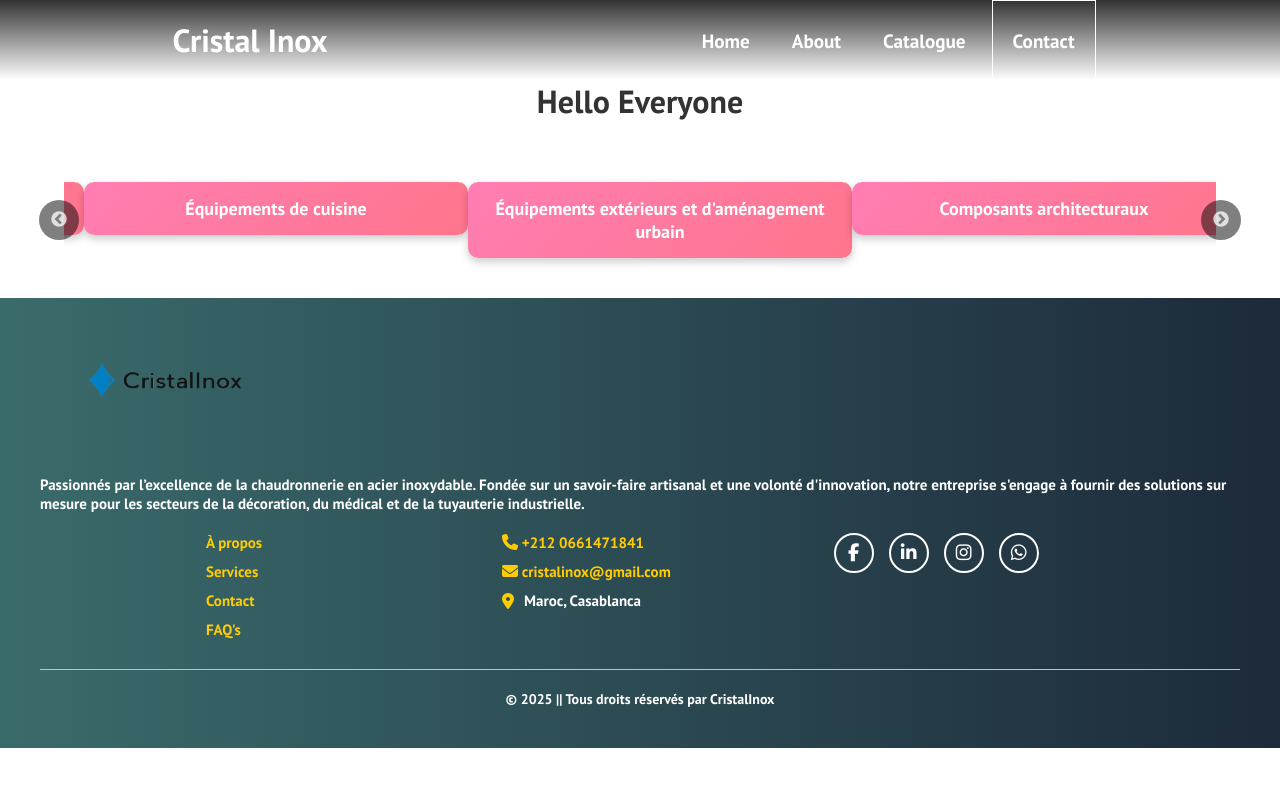
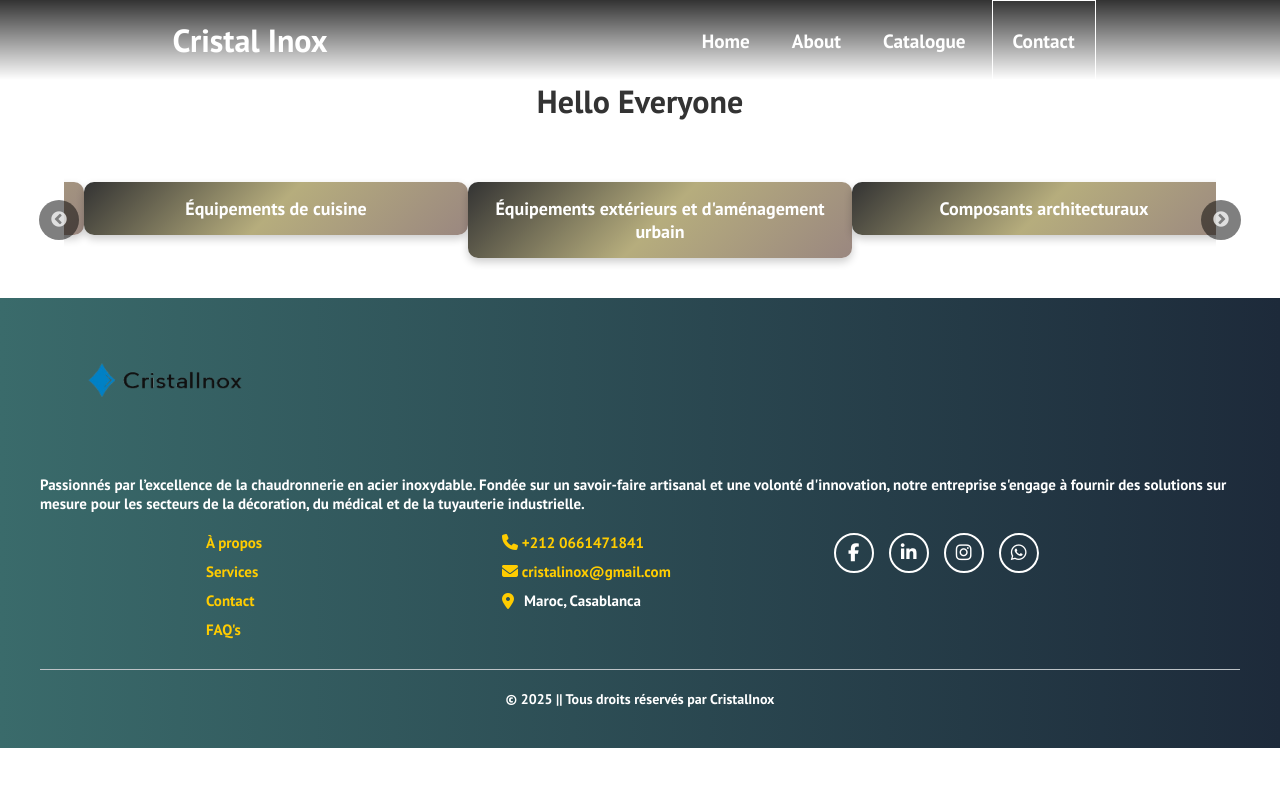
Before and after one commit to Youssefassad0/cristalinox3version, a React (Create React App) app: page /catalogue in a window 1280 px wide. Shown: the top 786 px of the page. Built offline with nearby package versions, Linux system fonts and the light colour scheme; the HTML template or start-up script is replaced by a standard one; a web font is replaced by a local one.

Commit message:
ajouter links

```diff
--- a/src/Categorie.js
+++ b/src/Categorie.js
@@ -1,12 +1,12 @@
-const categories=[
-    "Mobilier et Décoration intérieure ",
-    "Menuiserie ",
-    "Équipements de cuisine",
-    "Équipements extérieurs et d'aménagement urbain ",
-    "Composants architecturaux ",
-    "Équipements sanitaires et industriels",
-    "Transport et véhicules ",
-    "Instruments et équipements spécialisés ",
-]
+const categories = [
+    { nom: "Mobilier et Décoration intérieure", link: "MDI" },
+    { nom: "Menuiserie", link: "Menuiserie" },
+    { nom: "Équipements de cuisine", link: "EDC" },
+    { nom: "Équipements extérieurs et d'aménagement urbain", link: "EEAU" },
+    { nom: "Composants architecturaux", link: "CA" },
+    { nom: "Équipements sanitaires et industriels", link: "ESI" },
+    { nom: "Transport et véhicules", link: "T&V" },
+    { nom: "Instruments et équipements spécialisés", link: "IES" }
+  ];
 
-export default categories ;
+  export default categories;
--- a/src/components/Catalogue/Page.jsx
+++ b/src/components/Catalogue/Page.jsx
@@ -6,6 +6,7 @@
     <div>
       <h1>Hello Everyone</h1>
       <CategorySlider />
+
     </div>
   );
 }
--- a/src/components/Catalogue/Slider.css
+++ b/src/components/Catalogue/Slider.css
@@ -7,16 +7,17 @@
 
   .slide-item {
     padding: 15px 20px;
-    background: linear-gradient(135deg, #ff7eb3, #ff758c);
+    background: linear-gradient(135deg, #333333, #b6ad7d,#9a8780);
     border-radius: 10px;
     text-align: center;
     font-size: 18px;
     font-weight: bold;
-    color: white;
+    color: #fff;
     margin: 20px;
     box-shadow: 0px 4px 8px rgba(0, 0, 0, 0.2);
     transition: transform 0.3s ease, box-shadow 0.3s ease;
     cursor: pointer;
+    text-decoration: none;
   }
 
   .slide-item:hover {
--- a/src/components/Catalogue/Slider.jsx
+++ b/src/components/Catalogue/Slider.jsx
@@ -4,6 +4,7 @@
 import "slick-carousel/slick/slick.css";
 import "slick-carousel/slick/slick-theme.css";
 import "./Slider.css";
+import { Link } from "react-router-dom";
 
 function CategorySlider() {
   const settings = {
@@ -40,9 +41,9 @@
     <div className="slider-container">
       <Slider {...settings}>
         {categories.map((category, index) => (
-          <div key={index} className="slide-item">
-            {category}
-          </div>
+          <Link to={category.link} key={index} className="slide-item">
+            <div >{category.nom}</div>
+          </Link>
         ))}
       </Slider>
     </div>
```
